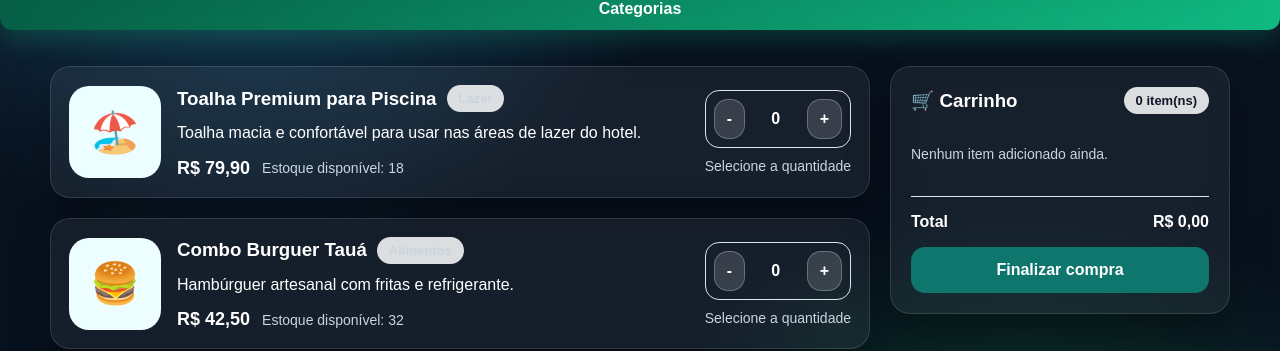
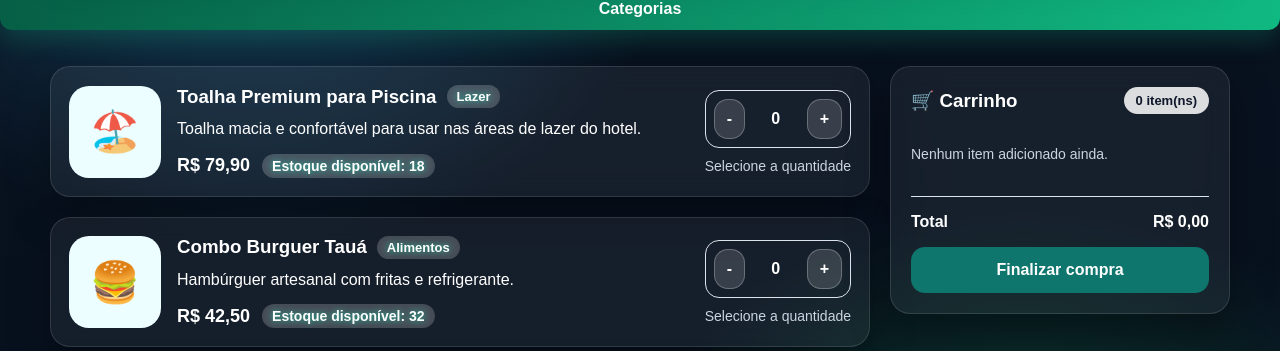
Before and after one commit to mateuseduardo250/Taua-Store, a Next.js app: page / in a window 1280 px wide. Shown: the part 502-853 px from the top of the page. Built offline with nearby package versions, Linux system fonts and the light colour scheme.

Commit message:
Update globals.css

```diff
--- a/src/app/globals.css
+++ b/src/app/globals.css
@@ -275,3 +275,22 @@ aside span {
   content: '';
   display: none;
 }
+/* ===== FORÇAR TEXTO DAS CATEGORIAS (Lazer, Alimentos etc) ===== */
+
+.grid .card span {
+  color: #ffffff !important; /* branco forte */
+  font-weight: 700;
+}
+
+/* fundo dessas barrinhas */
+.grid .card span {
+  background: rgba(255, 255, 255, 0.18) !important;
+  padding: 4px 10px;
+  border-radius: 999px;
+  backdrop-filter: blur(6px);
+}
+
+/* deixar mais visível ainda */
+.grid .card span {
+  text-shadow: 0 0 6px rgba(0, 255, 200, 0.6);
+}
```
